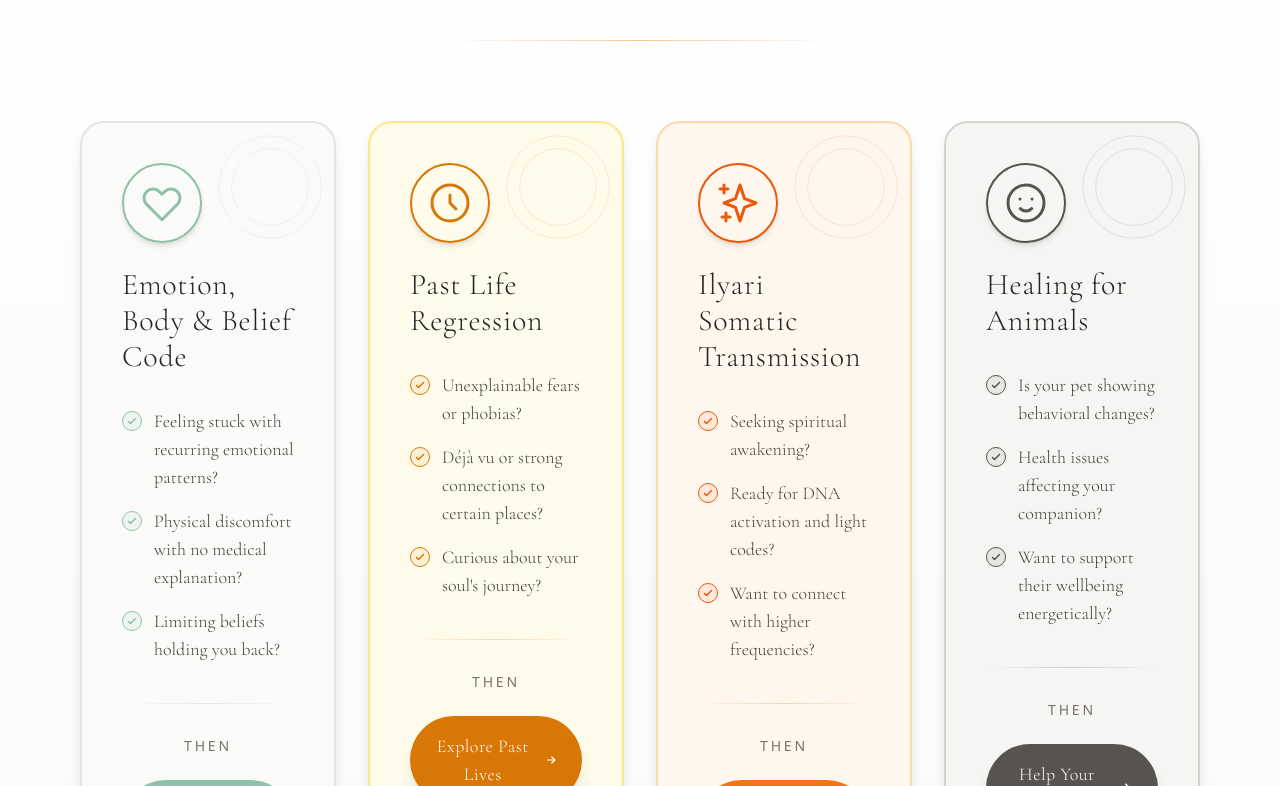
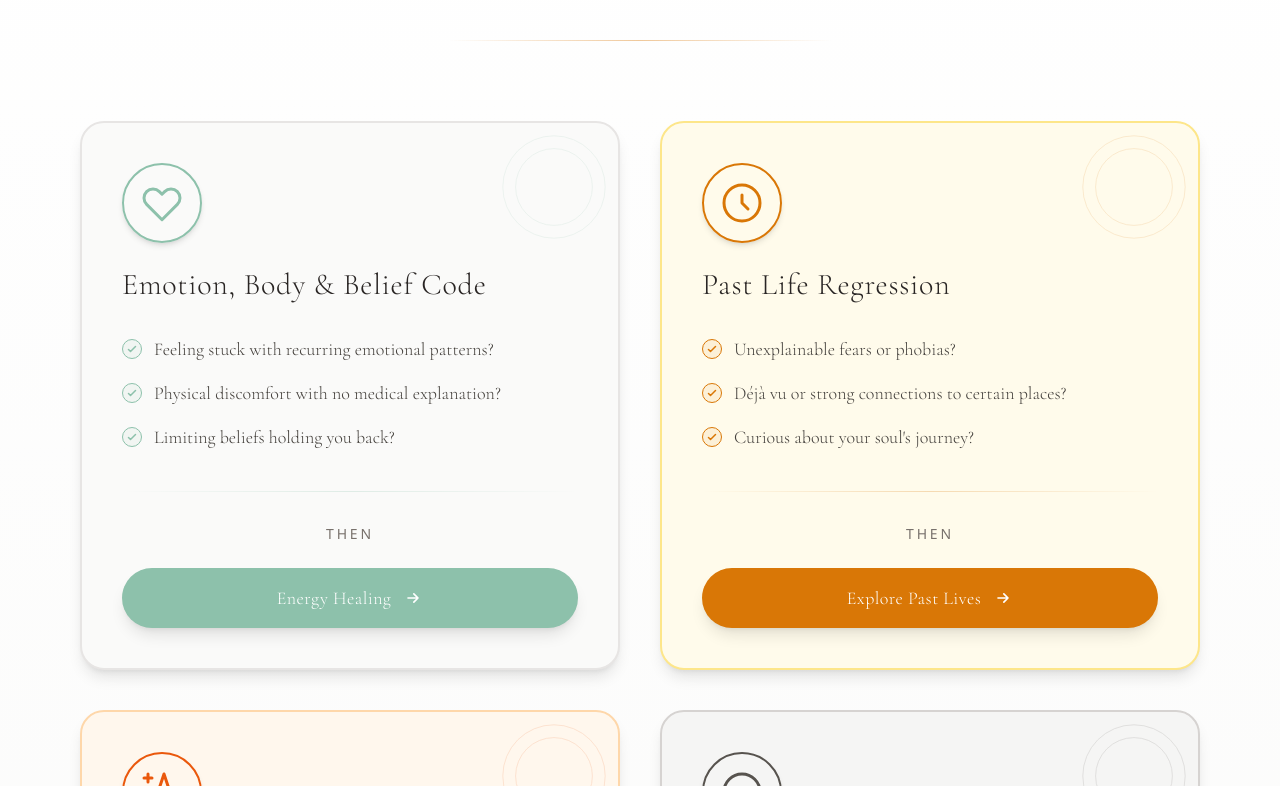
Before and after one commit to noirpraxis-dotcom/luis-virrueta-web, a React (Vite) app: page /healing-sessions in a window 1280 px wide. Shown: the part 934-1720 px from the top of the page. Built offline with nearby package versions, Linux system fonts and the light colour scheme.

Commit message:
Revert to 2x2 grid layout

```diff
--- a/src/pages/HealingSessionsPage.jsx
+++ b/src/pages/HealingSessionsPage.jsx
@@ -852,7 +852,7 @@ const SessionNavigator = () => {
         initial={{ opacity: 0 }}
         animate={isInView ? { opacity: 1 } : {}}
         transition={{ duration: 0.8, delay: 0.3 }}
-        className="grid grid-cols-1 md:grid-cols-2 lg:grid-cols-4 gap-6 lg:gap-8"
+        className="grid grid-cols-1 lg:grid-cols-2 gap-8 lg:gap-10"
       >
         {sessions.map((session, index) => (
           <motion.div
```
